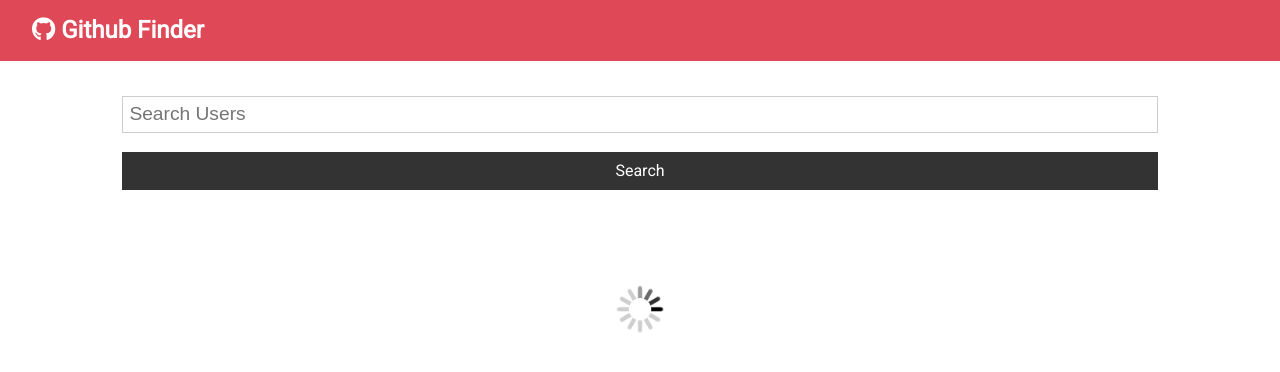
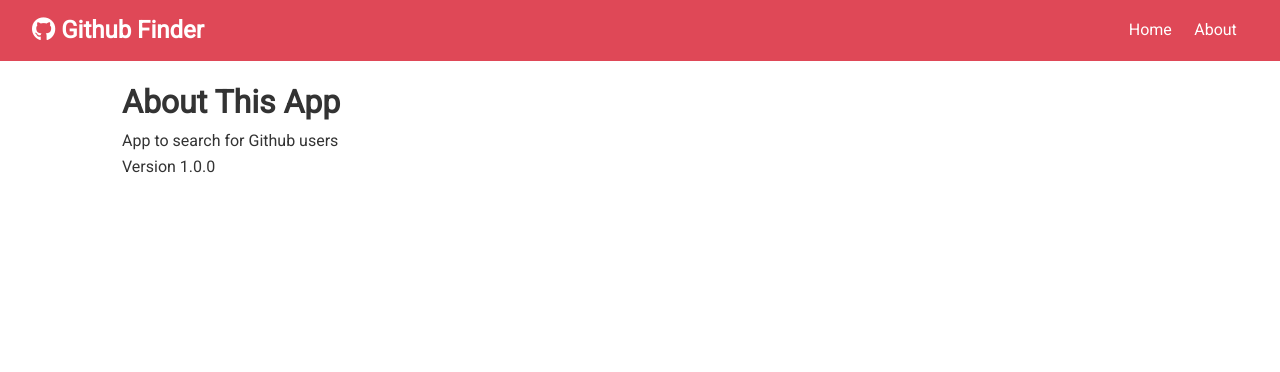
Before and after one commit to JennBlunt/ReactFun-Github-Finder, a React (Create React App) app: page /about in a window 1280 px wide. Shown: the top 372 px of the page. Built offline with nearby package versions, Linux system fonts and the light colour scheme; no server answers.

Commit message:
set up Router

```diff
--- a/package.json
+++ b/package.json
@@ -9,6 +9,7 @@
     "axios": "^0.19.2",
     "react": "^16.13.1",
     "react-dom": "^16.13.1",
+    "react-router-dom": "^5.1.2",
     "react-scripts": "3.4.1"
   },
   "scripts": {
--- a/src/App.js
+++ b/src/App.js
@@ -1,52 +1,72 @@
-import React, { Component } from 'react';
+import React, { Component, Fragment } from 'react';
+import { BrowserRouter as Router, Switch, Route } from 'react-router-dom';
 import axios from 'axios';
 import Navbar from '../src/components/layout/Navbar';
 import Users from './components/users/Users';
 import Search from './components/users/Search';
+import Alert from './components/layout/Alert';
+import About from './components/pages/About';
 import './App.css';
 
 class App extends Component {
   state = {
     users: [],
-    loading: false
-  }
+    loading: false,
+    alert: null
+  };
 
   async componentDidMount() {
     this.setState({ loading: true });
     const res = await axios.get(`https://api.github.com/users?client_id=${process.env.REACT_APP_GITHUB_CLIENT_ID}&cliet_secret=${process.env.REACT_APP_GITHUB_CLIENT_SECRET}`);
     this.setState({ users: res.data, loading: false });
-  }
+  };
 
   // search github users
   searchUsers = async text => {
     this.setState({ loading: true });
     const res = await axios.get(`https://api.github.com/search/users?q=${text}&client_id=${process.env.REACT_APP_GITHUB_CLIENT_ID}&cliet_secret=${process.env.REACT_APP_GITHUB_CLIENT_SECRET}`);
     this.setState({ users: res.data.items, loading: false });
-  }
+  };
 
   //clear users from state
   clearUsers = () => {
     this.setState({ users: [], loading: false });
-  }
+  };
+
+  setAlert = (msg, type) => {
+    this.setState({ alert: { msg, type } });
+    setTimeout(() => this.setState({ alert: null }), 3000);
+  };
 
 
   render() {
     const { users, loading } = this.state;
     return (
+      <Router>
         <div className="App">
           < Navbar />
           <div className='container'>
+            <Alert alert={this.state.alert} />
+            <Switch>
+              <Route exact path='/' render={props => (
+                <Fragment>
                   <Search
                     searchUsers={this.searchUsers}
                     clearUsers={this.clearUsers}
                     showClear={users.length > 0 ? true : false}
+                    setAlert={this.setAlert}
                   />
                   <Users
                     loading={loading}
                     users={users}
                   />
+                </Fragment>
+              )} />
+              <Route exact path='/about' component={About} />
+            </Switch>
           </div>
         </div>
+      </Router>
     );
   }
 
--- /dev/null
+++ b/src/components/layout/Alert.js
@@ -0,0 +1,12 @@
+import React from 'react'
+
+const Alert = ({ alert }) => {
+    return (
+        alert !== null && (
+            <div className={`alert alert-${alert.type}`}>
+                <i className='fas fa-info-circle'>{alert.msg}</i>
+            </div>
+        )
+    )
+}
+export default Alert;
--- a/src/components/layout/Navbar.js
+++ b/src/components/layout/Navbar.js
@@ -1,4 +1,5 @@
 import React from 'react'
+import { Link } from 'react-router-dom';
 
 const Navbar = ({ icon, title }) => {
     return (
@@ -6,6 +7,14 @@
             <h1>
                 <i className={icon} /> {title}
             </h1>
+            <ul>
+                <li>
+                    <Link to='/'>Home</Link>
+                </li>
+                <li>
+                    <Link to='/about'>About</Link>
+                </li>
+            </ul>
         </nav>
     )
 }
--- /dev/null
+++ b/src/components/pages/About.js
@@ -0,0 +1,12 @@
+import React, { Fragment } from 'react'
+
+const About = () => {
+    return (
+        <Fragment>
+            <h1>About This App</h1>
+            <p>App to search for Github users</p>
+            <p>Version 1.0.0</p>
+        </Fragment>
+    )
+}
+export default About
--- a/src/components/users/Search.js
+++ b/src/components/users/Search.js
@@ -9,14 +9,18 @@
     static propTypes = {
         searchUsers: PropTypes.func.isRequired,
         clearUsers: PropTypes.func.isRequired,
-        showClear: PropTypes.bool.isRequired
+        showClear: PropTypes.bool.isRequired,
+        searchAlert: PropTypes.func.isRequired
     }
 
     onSubmit = (e) => {
         e.preventDefault();
-        this.props.searchUsers(this.state.text);
-        this.setState({ text: '' });
-
+        if (this.state.text === '') {
+            this.props.setAlert('Please enter a user name to search', 'light');
+        } else {
+            this.props.searchUsers(this.state.text);
+            this.setState({ text: '' });
+        }
     }
     onChange = (e) => this.setState({ text: e.target.value });
 
```
Also changed, not shown: 1 other file (tests, documents, lock files or other folders). Lines whose indentation alone changed are shown as unchanged.
